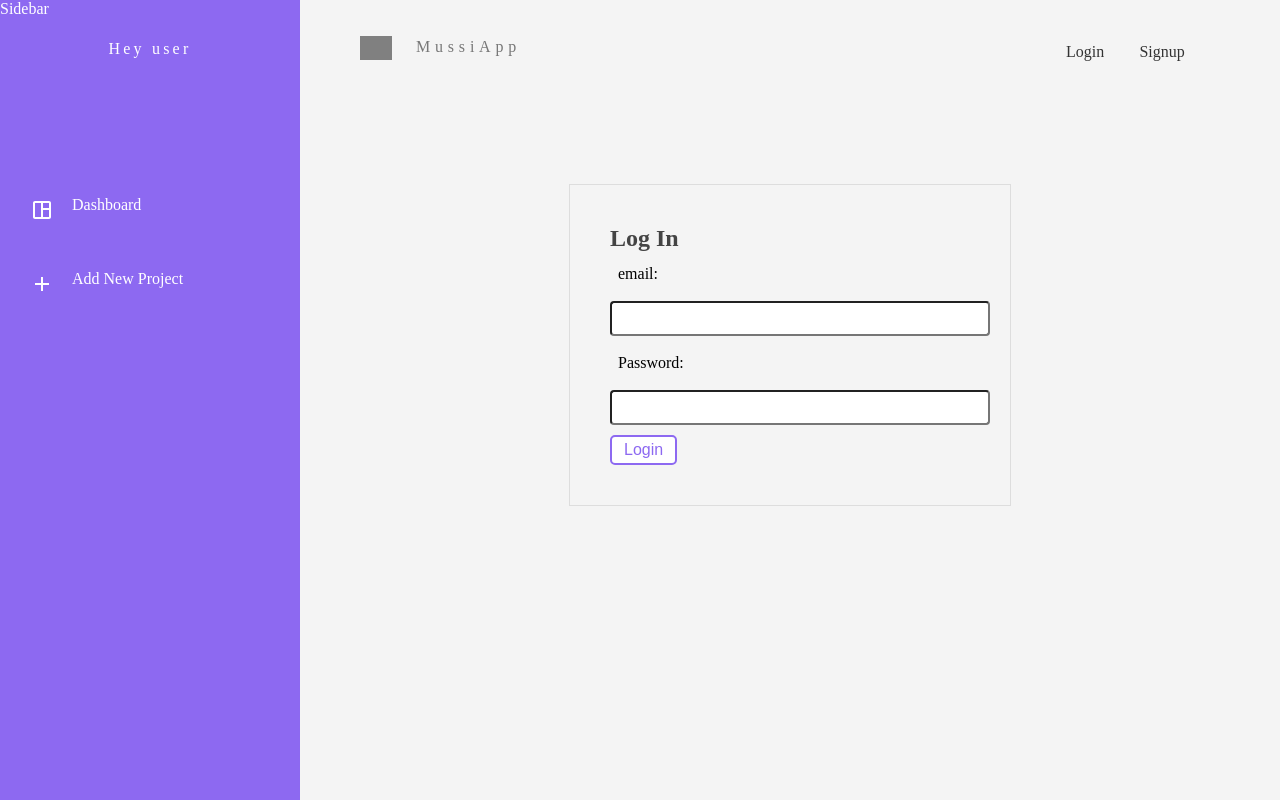
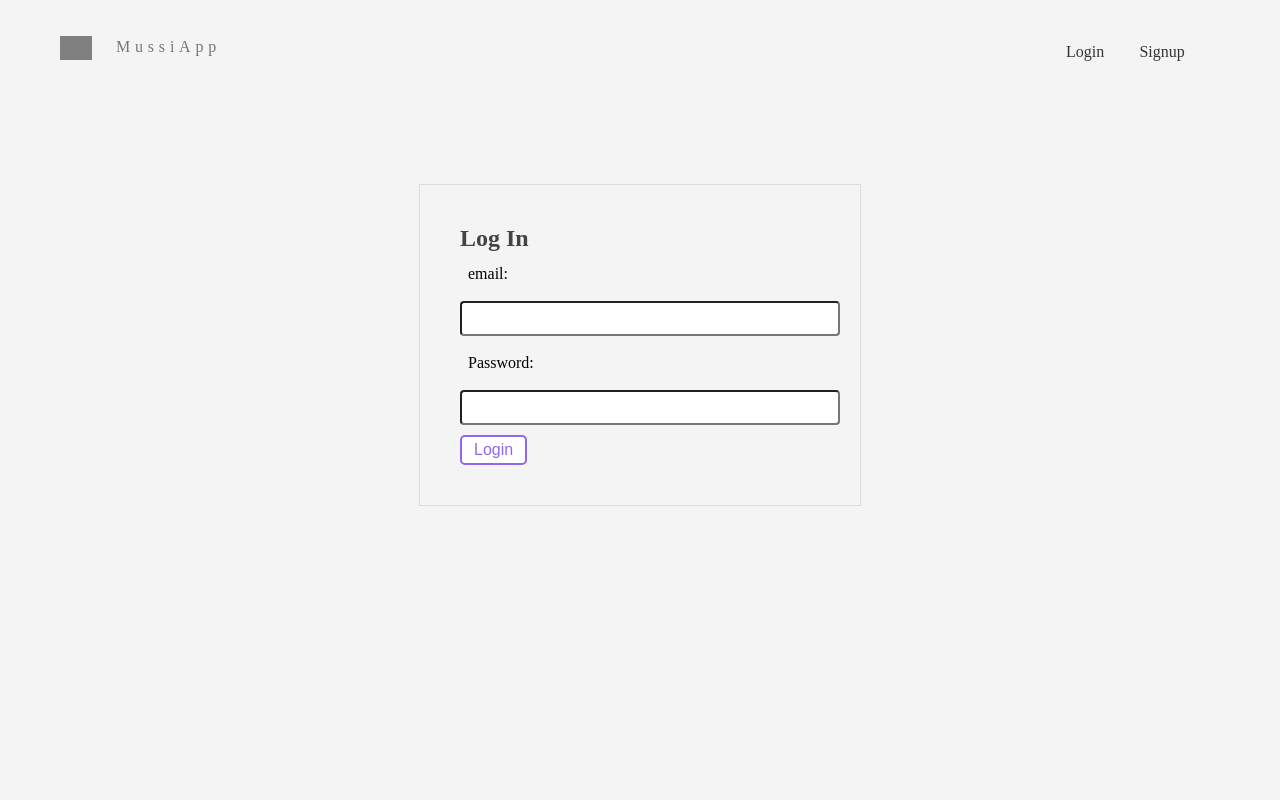
Before and after one commit to kalamanman/mussiapp, a React (Vite) app in the folder mussiapp/: page /login in a window 1280 px wide. Built offline with nearby package versions, Linux system fonts and the light colour scheme; no server answers; grey boxes are pictures that could not be loaded.

Commit message:
sidebar avatar

```diff
--- a/mussiapp/src/App.jsx
+++ b/mussiapp/src/App.jsx
@@ -22,7 +22,7 @@ function App() {
     <div className="App">
        {authIsReady && (
       <BrowserRouter>
-      <Sidebar/>
+      {user &&<Sidebar/>}
       <div className="container">
         <Navbar/>
         <Routes>
--- a/mussiapp/src/components/sidebar/Sidebar.jsx
+++ b/mussiapp/src/components/sidebar/Sidebar.jsx
@@ -2,14 +2,20 @@ import{NavLink} from 'react-router-dom'
 import './Sidebar.css'
 import DashboardIcon from '../../assets/dashboard_icon.svg'
 import AddIcon from '../../assets/add_icon.svg'
+import Avetar from '../avetar/avetar'
+import useAuthContext from '../../hooks/useAuthContext'
 
 const Sidebar = () => {
+ const {user} =useAuthContext()
+
   return (
+
     <div className='sidebar' >
+
         <div className="content">
             <div className="user">
-                {/*  avetar and user later */}
-                <p> Hey user</p>
+                <Avetar src={user.photoURL}/>
+                <p> Hey  {user.displayName} </p>
             </div>
             <nav className="links">
                 <ul>
@@ -29,8 +35,9 @@ const Sidebar = () => {
             </nav>
         </div>
 
-        Sidebar
+
   </div>
+
   )
 }
 
```
